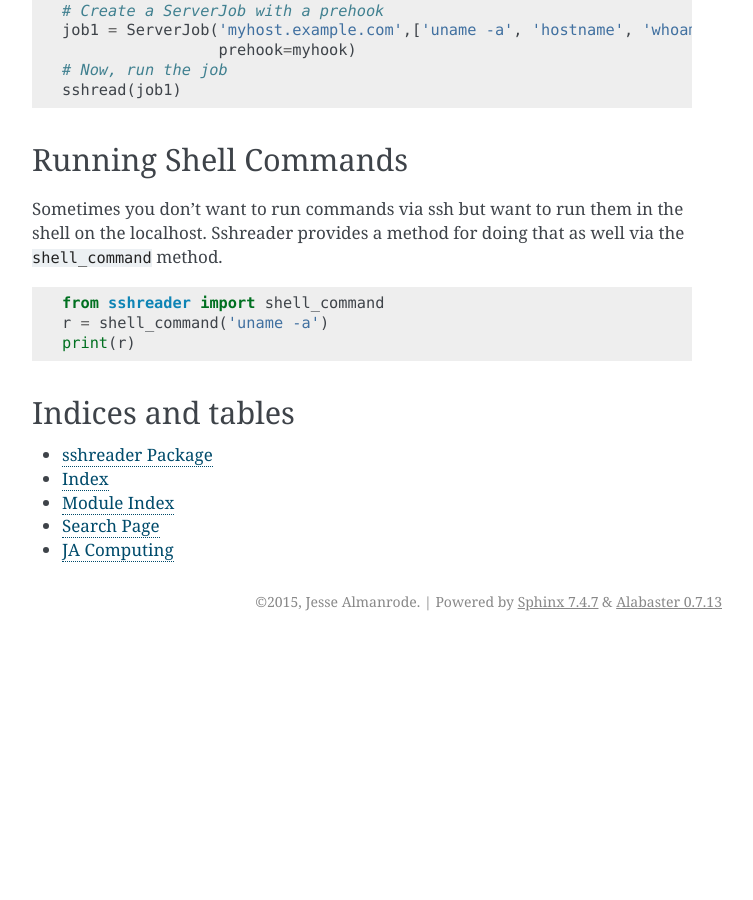
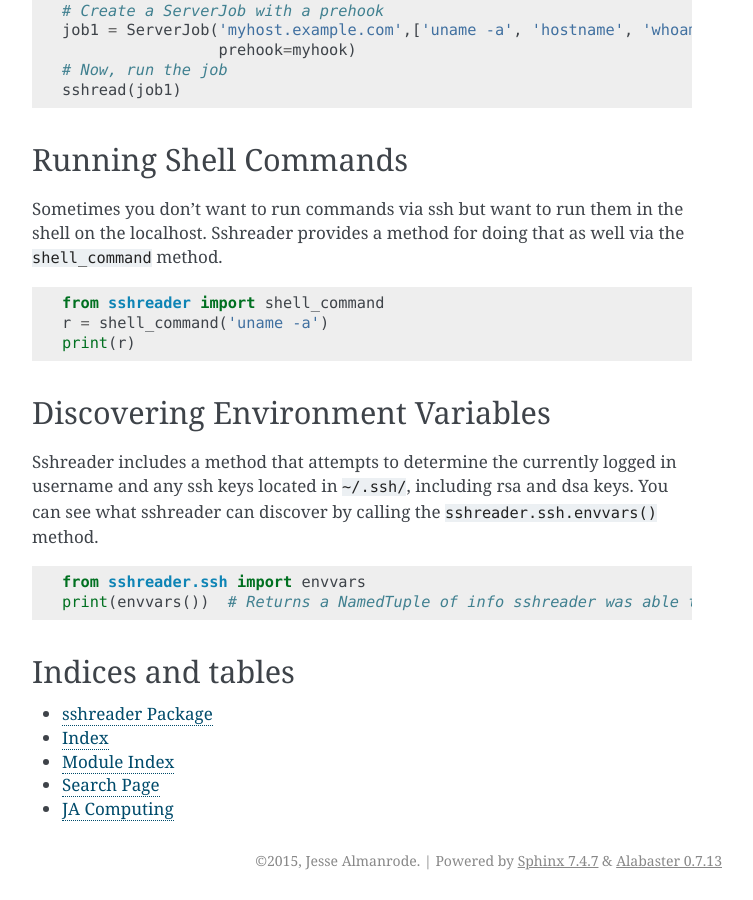
Before and after one commit to isaiah1112/sshreader, a Sphinx documentation site: the page built from docs/source/getting_started.rst, in a window 1280 px wide and 900 px high, scrolled down 1874 px. Shown: the whole window, without its empty margins (388-1141 px from the left). Built offline with Sphinx 7.4.7, drawn with Linux system fonts in a browser that asks for light colours; before the commit the page ends 2515 px from its top, so only the background shows below that.

Commit message:
Updated Getting Started docs.

```diff
--- a/docs/source/getting_started.rst
+++ b/docs/source/getting_started.rst
@@ -99,6 +99,17 @@ a method for doing that as well via the :code:`shell_command` method.
     r = shell_command('uname -a')
     print(r)
 
+Discovering Environment Variables
+---------------------------------
+Sshreader includes a method that attempts to determine the currently logged in username and any ssh keys located in
+:code:`~/.ssh/`, including rsa and dsa keys.  You can see what sshreader can discover by calling the :code:`sshreader.ssh.envvars()`
+method.
+
+.. code-block:: python
+
+    from sshreader.ssh import envvars
+    print(envvars())  # Returns a NamedTuple of info sshreader was able to gather from the OS
+
 Indices and tables
 ------------------
 
```
